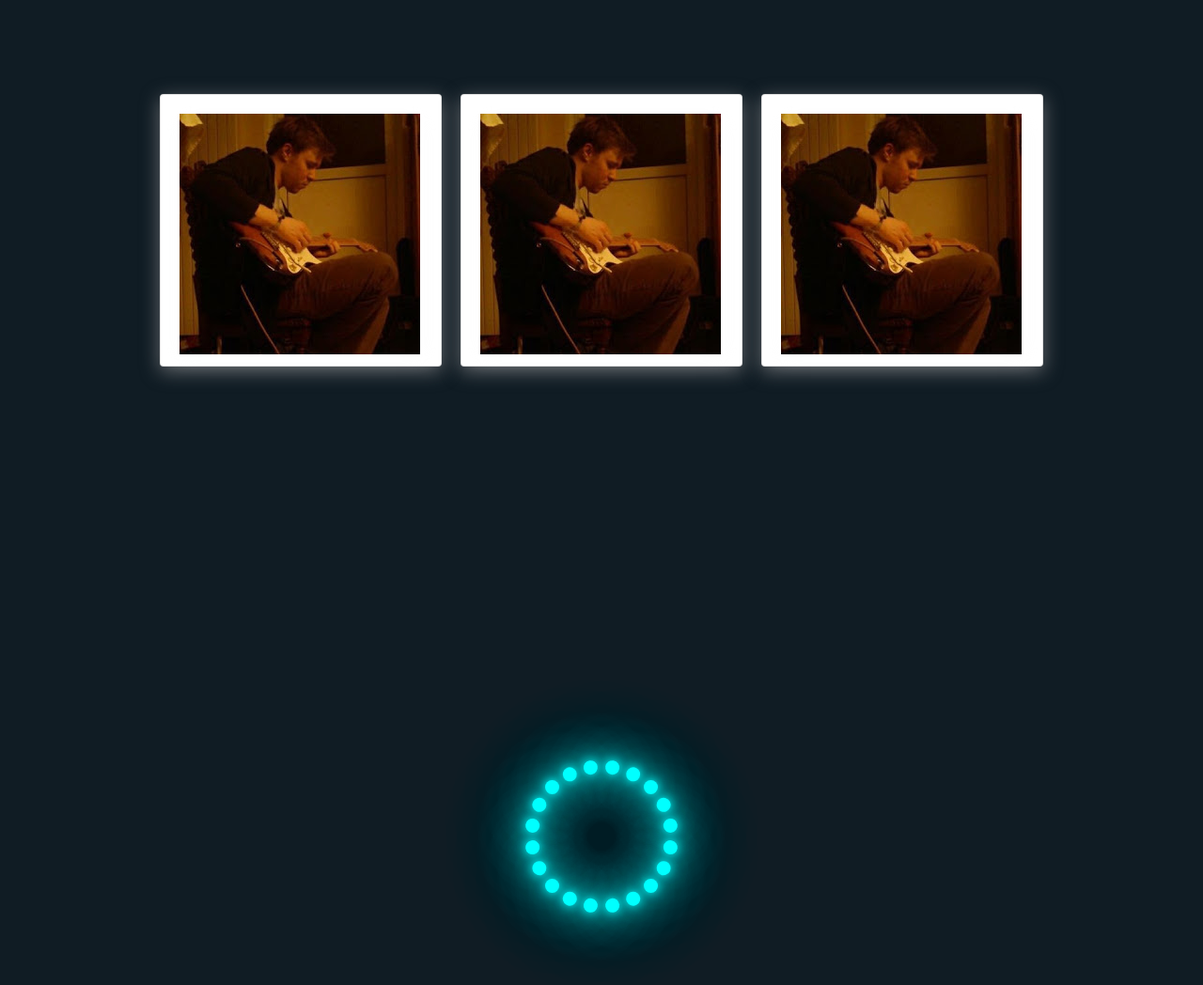
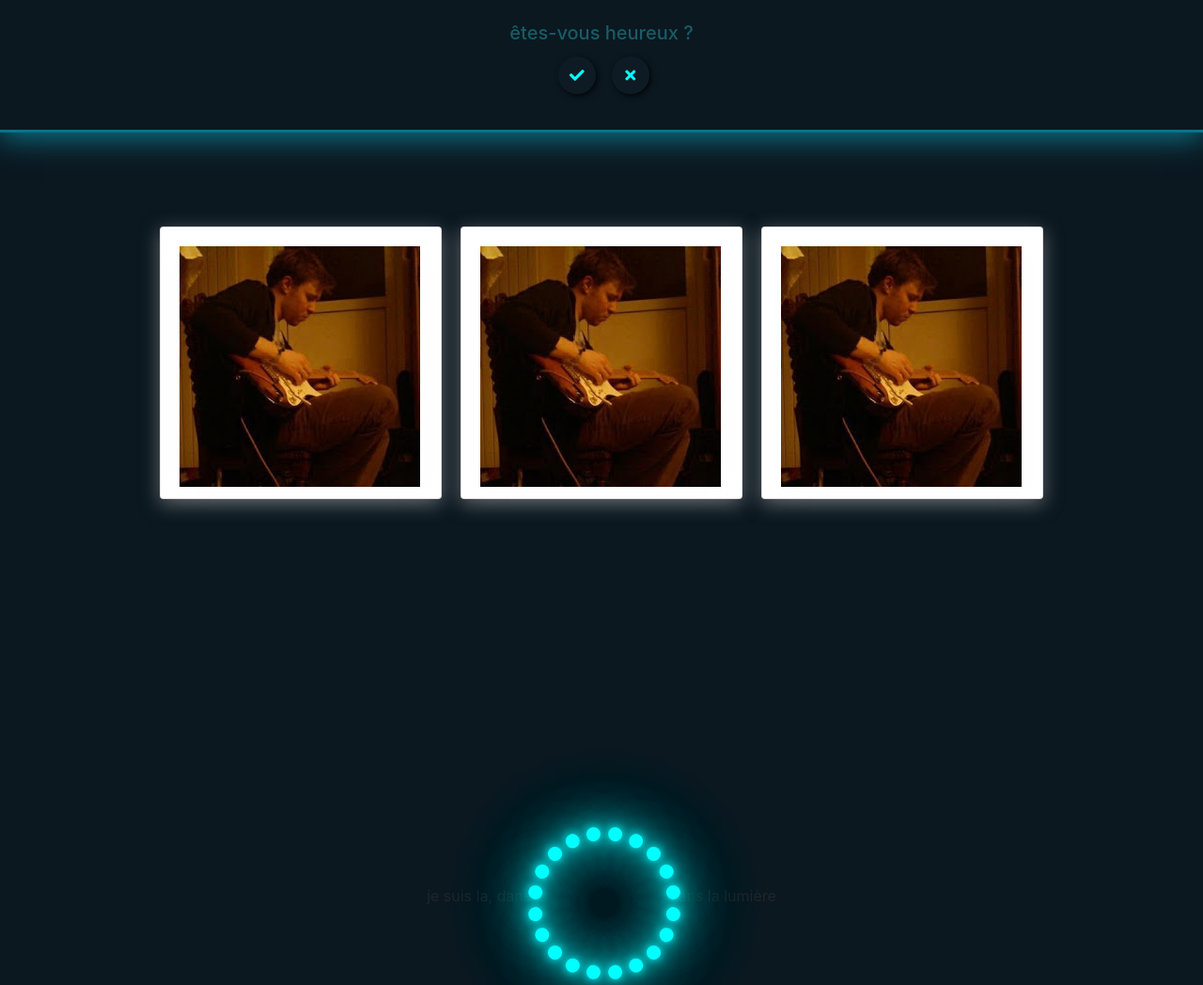
Before and after one commit to mr-larson/C17_Larson_exo_bonus_CSS, a plain HTML site: page index.html in a window 1280 px wide. Shown: the top 1048 px of the page at 94% size. Drawn offline with nearby package versions, Linux system fonts and the light colour scheme.

Commit message:
bordernav

```diff
--- a/index.html
+++ b/index.html
@@ -17,6 +17,22 @@
         <link rel="stylesheet" href="https://pro.fontawesome.com/releases/v5.10.0/css/all.css" integrity="sha384-AYmEC3Yw5cVb3ZcuHtOA93w35dYTsvhLPVnYs9eStHfGJvOvKxVfELGroGkvsg+p" crossorigin="anonymous"/>
     </head>
     <body>
+        <!-- validé  start -->
+        <section class="validé">
+            <div class="container1">
+                <p>êtes-vous heureux ?</p>
+                <div>
+                    <label>
+                        <input type="radio">
+                        <i class="fas fa-check"></i>
+                    </label>
+                    <label>
+                        <input type="radio">
+                        <i class="fas fa-times"></i>
+                    </label>
+                </div>
+            </div>
+        </section>
         <!-- card start -->
         <div class="container">
             <div class="card">
@@ -49,8 +65,9 @@
         </div>
         <!-- animation start -->
         <section class="animation">
+            <p>je suis la, dans la </p>
             <div class="loader">
-                <span style="--i:1;">1</span>
+                <span style="--i:1;"></span>
                 <span style="--i:2;"></span>
                 <span style="--i:3;"></span>
                 <span style="--i:4;"></span>
@@ -71,6 +88,7 @@
                 <span style="--i:19;"></span>
                 <span style="--i:20;"></span>
             </div>
+            <p>, dans la lumière</p>
         </section>
         <!--Script JS & Jquery-->
         <script src="https://code.jquery.com/jquery-3.5.1.slim.min.js" integrity="sha384-DfXdz2htPH0lsSSs5nCTpuj/zy4C+OGpamoFVy38MVBnE+IbbVYUew+OrCXaRkfj" crossorigin="anonymous"></script>
--- a/public/css/style.css
+++ b/public/css/style.css
@@ -4,8 +4,64 @@
     box-sizing: border-box;
 }
 body{
+    background-color: rgb(11, 24, 32);
+}
+/* validé start */
+.container1{
+    position: relative;
+    display: flex;
+    justify-content: center;
+    align-items: center;
+    flex-direction: column;
+    padding: 20px 0px 30px 0px;
+    border-bottom:solid  rgba(18, 200, 255, 0.5);
+    box-shadow: 0 5px 30px rgba(13, 219, 255, 0.5);
 
-    background-color: rgb(16, 28, 36);
+}
+.container1 p{
+    color: rgb(25, 91, 102);
+    font-size: 20px;
+    font-weight: 500;
+    margin-bottom: 5px;
+    padding-bottom: 5px;
+}
+.container1 label{
+    position: relative;
+}
+.container1 label input{
+   appearance: none;
+   cursor: pointer;
+}
+.container1 label .fas{
+    position: relative;
+    width: 40px;
+    height: 40px;
+    background: rgb(15, 27, 36);
+    line-height: 40px;
+    text-align: center;
+    margin: 0 4px;
+    color: aqua;
+    font-size: 16px;
+    border-radius: 50%;
+    cursor: pointer;
+    box-shadow: -1px -1px 3px rgba(255,255,255,0.1);
+    box-shadow: 2px 2px 6px rgba(0,0,0,0.8);
+
+}
+.container1 label .fas:hover{
+    box-shadow: -1px -1px 3px rgba(255,255,255,0.1);
+    box-shadow: 2px 2px 6px rgba(0,0,0,0.8);
+    box-shadow: inset -1px -1px 10px rgba(255,255,255,0.05);
+    box-shadow: inset 2px 2px 10px rgba(0,0,0,0.5);
+}
+.container1 label input:checked{
+    color:  #00fff1;;
+    box-shadow: -1px -1px 3px rgba(255,255,255,0.1);
+    box-shadow: 2px 2px 6px rgba(0,0,0,0.8);
+    box-shadow: inset -1px -1px 10px rgba(255,255,255,0.05);
+    box-shadow: inset 2px 2px 10px rgba(0,0,0,0.5);
+    text-shadow: 0 0 5px #00fff1;
+    text-shadow: 0 0 20px #00fff1;
 }
 /* card start */
 .container{
@@ -21,7 +77,7 @@ body{
     max-width: 300px;
     height: 290px;
     background: #fff;
-    margin: 100px 10px;
+    margin: 100px 10px 30px 10px;
     padding: 20px 20px;
     display: flex;
     flex-direction: column;
@@ -42,10 +98,11 @@ body{
 }
 .container .card.imgBx img{
     border-radius: 6px;
+    opacity: 1;
 }
 .container .card .content{
     position: relative;
-    margin-top: -140px;
+    margin-top: -10px;
     padding: 50px 15px;
     text-align: center;
     color: #111;
@@ -65,9 +122,9 @@ body{
     justify-content: center;
     align-items: center;
     min-height: 100vh;
-    animation: animate__bounce 10% linear infinite;
+    animation: animate 10% linear infinite;
 }
-@keyframes animate__bounce{
+@keyframes animate{
     0%{
         filter: hue-rotate(0deg);
     }
```
